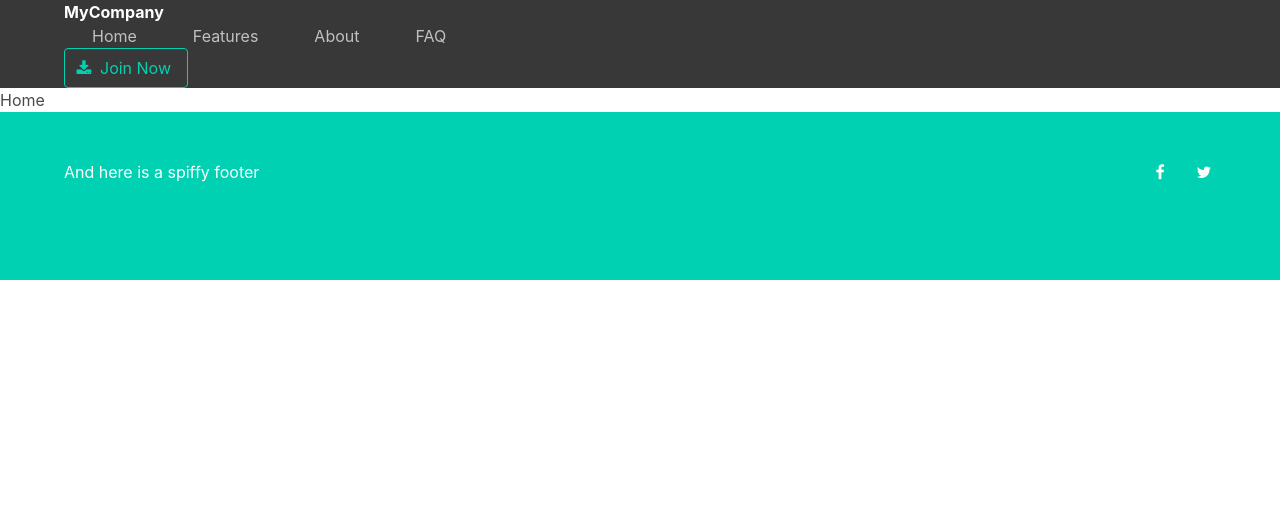
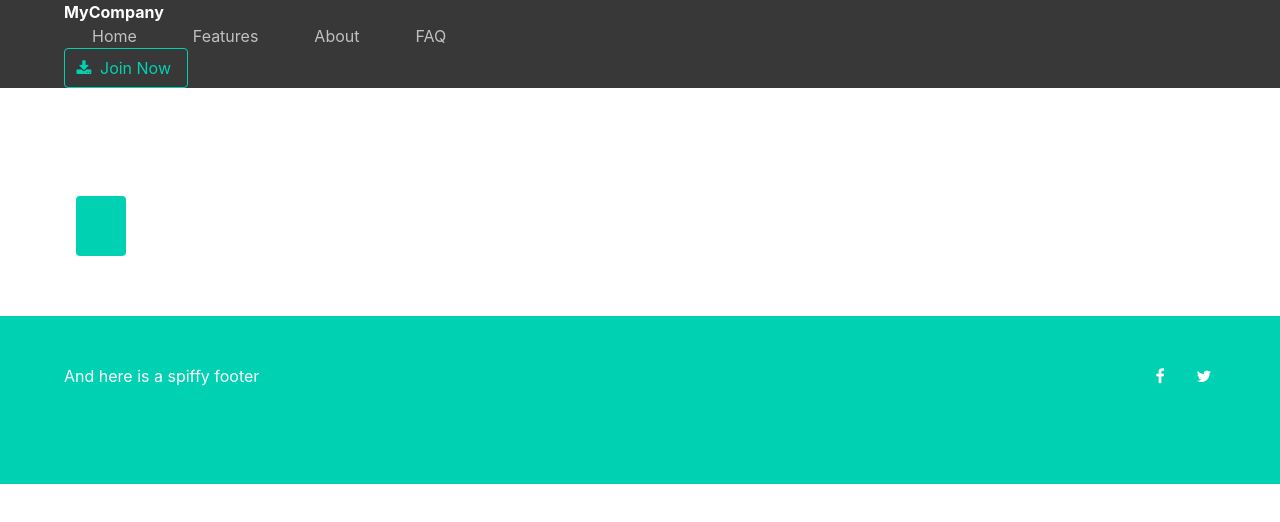
Before and after one commit to 91integ25/Quicksite-Vue.js, a Vue app: page / in a window 1280 px wide. Shown: the top 522 px of the page. Built offline with nearby package versions, Linux system fonts and the light colour scheme.

Commit message:
homepage started

```diff
--- a/src/components/Home.vue
+++ b/src/components/Home.vue
@@ -1,13 +1,26 @@
 <template>
   <div class="home">
-   Home
+    <section class="hero">
+      <div class="hero-body">
+        <div class="container">
+          <h1 class="title"></h1>
+          <div class="is-two-thirds column ispaddingless">
+            <h2 class="subtitle is-4"></h2>
+            <a href="" class="button is-large is-primary"></a>
+          </div>
+        </div>
+      </div>
+    </section>
   </div>
 </template>
-
 <script>
 export default {
   name: 'home',
-
+  data(){ return{
+      heading:"Soaring to new heights",
+      subheading:"Lorem ipsum"
+    }
+  }
 }
 </script>
 
```
